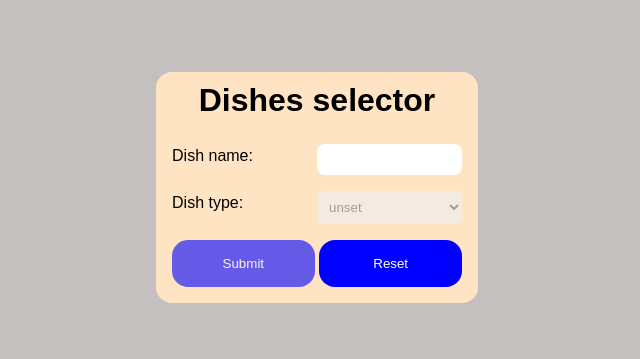
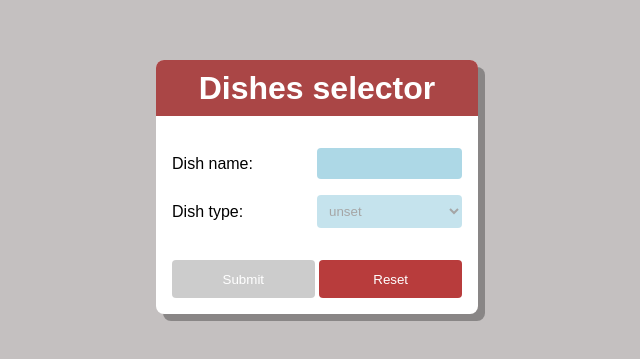
Before and after one commit to goodideagiver/food-form, a React (Vite) app: page / in a window 1280 px wide. Shown: the part 213-572 px from the top of the page, without its empty margins (323-963 px from the left). Built offline with nearby package versions, Linux system fonts and the light colour scheme.

Commit message:
Feat: update form styles for cleaner look

```diff
--- a/src/App.tsx
+++ b/src/App.tsx
@@ -28,7 +28,7 @@ export const App = () => {
         return (
           <div className='form-main'>
             <div className='form-container'>
-              <h1>Dishes selector</h1>
+              <h1 className='form-title'>Dishes selector</h1>
               <Form className='form'>
                 <label>
                   <span>Dish name:</span>
--- a/src/index.css
+++ b/src/index.css
@@ -20,13 +20,13 @@
 }
 
 .form-container {
-  background-color: bisque;
+  background-color: white;
   display: flex;
   flex-direction: column;
   gap: 2rem;
-  text-align: center;
-  padding: 1rem;
-  border-radius: 1rem;
+  border-radius: 8px;
+  overflow: hidden;
+  box-shadow: 7px 7px 0 rgba(1, 1, 1, 0.3);
 }
 
 .form {
@@ -35,10 +35,20 @@
   gap: 1rem;
 }
 
+.form-title {
+  background-color: rgb(170, 70, 70);
+  text-align: center;
+  padding: 1rem;
+  font-weight: 600;
+  color: white;
+}
+
 .form label {
   display: flex;
   justify-content: space-between;
   gap: 1rem;
+  padding: 0 1rem;
+  align-items: center;
 }
 
 .form label > span {
@@ -49,22 +59,24 @@
 .form input,
 .form select {
   padding: 8px;
-  border-radius: 8px;
+  border-radius: 4px;
   border: none;
   flex: 1 1;
   width: 100%;
+  background-color: lightblue;
 }
 
 .actions {
   display: flex;
   gap: 0.3rem;
   align-items: center;
+  padding: 1rem;
 }
 
 .actions button {
   flex: 1 1;
-  padding: 1rem;
-  border-radius: 1rem;
+  padding: 0.7rem;
+  border-radius: 4px;
   border: none;
   background-color: blue;
   color: white;
@@ -72,6 +84,11 @@
 }
 
 .actions button:disabled {
-  opacity: 0.6;
+  opacity: 0.4;
+  background-color: gray;
   cursor: not-allowed;
 }
+
+.actions button[type='reset'] {
+  background-color: rgb(184, 60, 60);
+}
```
